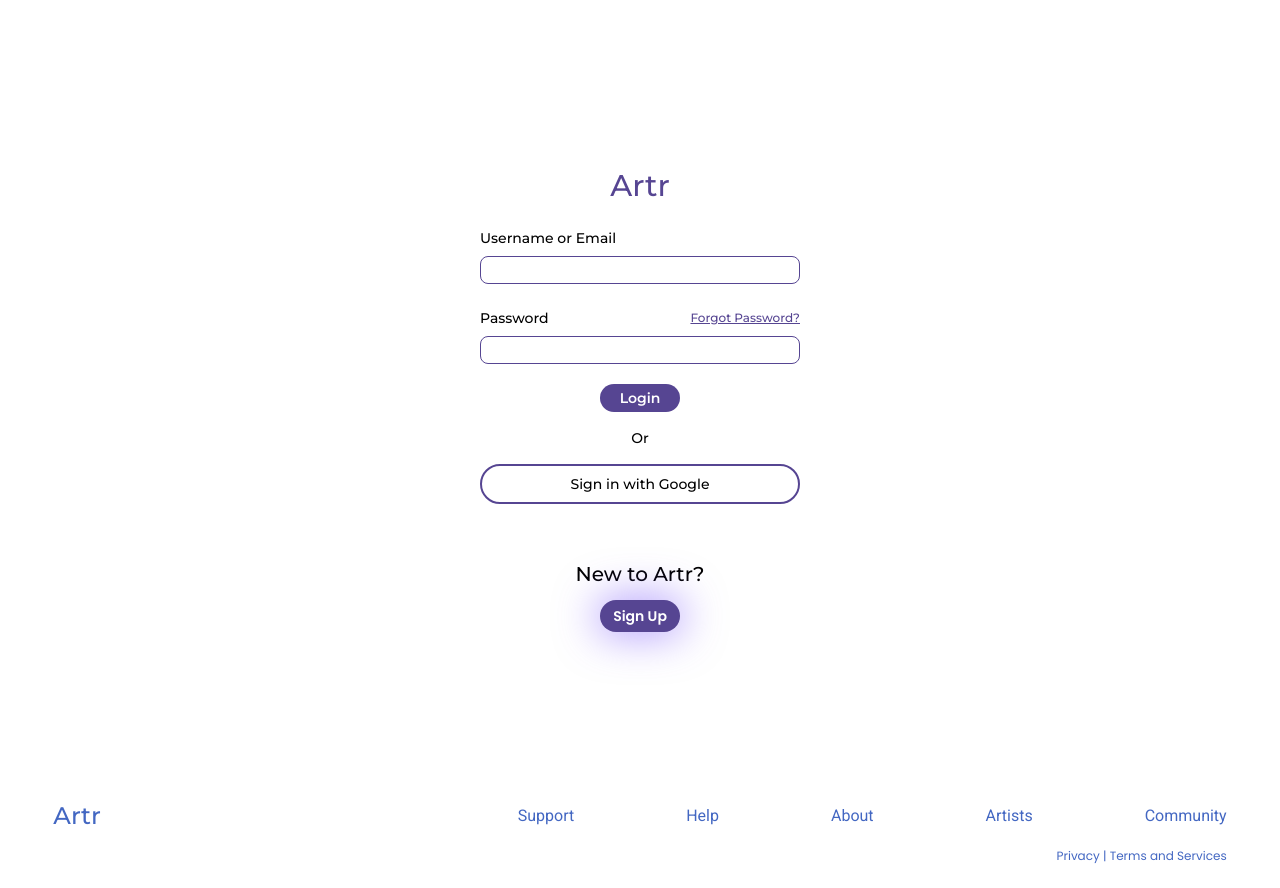
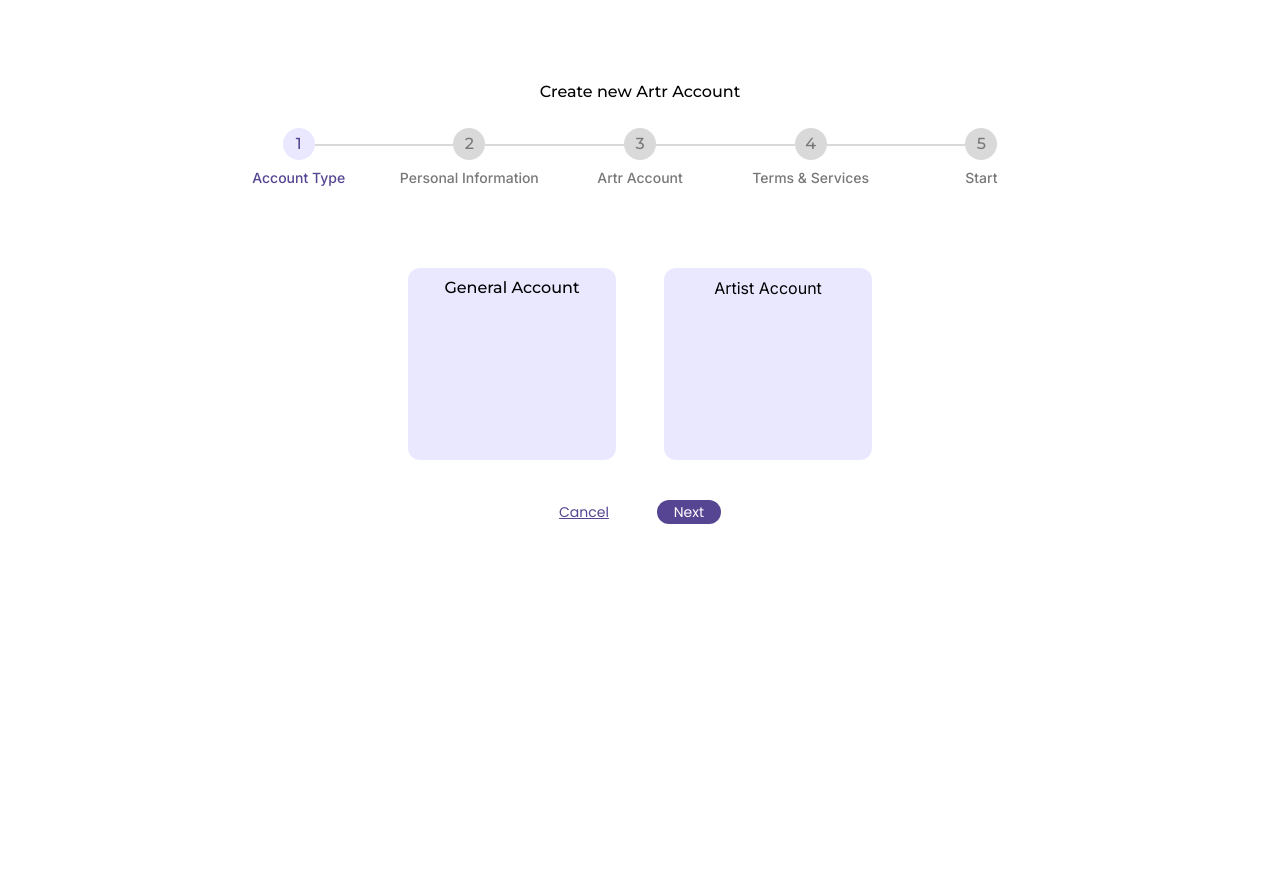
Before and after one commit to ArtrOfficial/Artr, a Next.js app in the folder artr/: page / in a window 1280 px wide. After the commit the page ends 800 px from the top, so only its background shows below. Built offline with nearby package versions, Linux system fonts and the light colour scheme.

Commit message:
fix general spacing/sizing. also added a check to see if user agreed to terms & conditions before proceeding

```diff
--- a/artr/app/page.js
+++ b/artr/app/page.js
@@ -4,8 +4,8 @@ import SignUp from "./pages/SignUp";
 export default function Home() {
   return (
     <div>
-      <SignIn />
-      {/* <SignUp /> */}
+      {/* <SignIn /> */}
+      <SignUp />
     </div>
   );
 }
--- a/artr/app/pages/SignUp.js
+++ b/artr/app/pages/SignUp.js
@@ -13,8 +13,14 @@ const steps = ['Account Type', 'Personal Information', 'Artr Account', 'Terms &
 
 function SignUp() {
   const [currentStep, setCurrentStep] = useState(1);
+  const [isChecked, setCheckBox] = useState(false);
 
   const handleNext = () => {
+    if (currentStep === 4 && !isChecked) {
+      alert('You must agree to the terms and conditions to proceed.');
+      return;
+    }
+
     setCurrentStep((prevStep) => Math.min(prevStep + 1, 5));
   };
 
@@ -32,19 +38,30 @@ function SignUp() {
 
         {currentStep === 3 && <SignUp3 />}
 
-        {currentStep === 4 && <SignUp4 />}
+        {currentStep === 4 && <SignUp4 isChecked={isChecked} setCheckBox={setCheckBox} />}
 
         {currentStep === 5 && <NewArtistProfile />}
 
       </div>
       <div className='flex mt-10 poppins-reg'>
-        {currentStep < 5 && (
+        {currentStep < 4 && (
           <div>
             <button className='underline text-customPurple text-sm mr-6'>
               Cancel
             </button>
             <button className='text-sm bg-customPurple text-white rounded-xl w-16 h-6 ml-6' onClick={handleNext}>
               Next
+            </button>
+          </div>
+        )}
+
+        {currentStep === 4 && (
+          <div>
+            <button className='underline text-customPurple text-sm mr-6'>
+              Cancel
+            </button>
+            <button className='text-sm bg-customPurple text-white rounded-xl w-16 h-6 ml-6 shadow-lightPurple' onClick={handleNext}>
+              Start
             </button>
           </div>
         )}
--- a/artr/app/pages/SignUp1.js
+++ b/artr/app/pages/SignUp1.js
@@ -2,7 +2,7 @@ import React from 'react';
 
 function SignUp1() {
   return (
-    <div className='flex text-center'>
+    <div className='flex text-center mt-14'>
       <div className='bg-lilac w-52 h-48 rounded-xl mr-6 montserrat-med text-base'>
         <div className='mt-2'>General Account</div>
       </div>
--- a/artr/app/pages/SignUp2.js
+++ b/artr/app/pages/SignUp2.js
@@ -41,7 +41,7 @@ function SignUp2() {
   };
 
   return (
-    <div className='flex flex-col text-center'>
+    <div className='flex flex-col text-center mt-12 mb-10'>
       <div className='flex text-sm mb-2 inter-med'>
         <div className='mr-1'>
           Email
@@ -55,7 +55,7 @@ function SignUp2() {
         name="email"
         value={formData.email}
         onChange={handleInputChange}
-        className='border border-customPurple rounded-2xl w-80'
+        className='border border-customPurple rounded-2xl w-96 h-8'
       />
       <div className='flex text-sm mb-2 mt-4 inter-med'>
         <div className='mr-1'>
@@ -75,7 +75,7 @@ function SignUp2() {
             name="month"
             value={formData.birthday.month}
             onChange={handleBirthdayChange}
-            className='border border-customPurple rounded-xl w-10'
+            className='border border-customPurple rounded-2xl w-12 h-8'
           />
         </div>
 
@@ -88,7 +88,7 @@ function SignUp2() {
             name="day"
             value={formData.birthday.day}
             onChange={handleBirthdayChange}
-            className='border border-customPurple rounded-xl w-10'
+            className='border border-customPurple rounded-2xl w-12 h-8'
           />
         </div>
 
@@ -101,7 +101,7 @@ function SignUp2() {
             name="year"
             value={formData.birthday.year}
             onChange={handleBirthdayChange}
-            className='border border-customPurple rounded-xl w-20'
+            className='border border-customPurple rounded-2xl w-24 h-8'
           />
         </div>
       </div>
--- a/artr/app/pages/SignUp3.js
+++ b/artr/app/pages/SignUp3.js
@@ -2,19 +2,19 @@ import React from 'react';
 
 function SignUp3() {
   return (
-    <div className='flex flex-col inter-med text-sm'>
+    <div className='flex flex-col inter-med text-sm mt-4'>
       <div className='mb-2'>
         Artr ID
       </div>
-      <input type="text" className='mb-4 border border-customPurple rounded-2xl w-80 h-7'/>
+      <input type="text" className='mb-4 border border-customPurple rounded-2xl w-96 h-8'/>
       <div className='mb-2'>
         Display Name
       </div>
-      <input type="text" className='mb-4 border border-customPurple rounded-2xl w-80 h-7'/>
+      <input type="text" className='mb-4 border border-customPurple rounded-2xl w-96 h-8'/>
       <div className='mb-2'>
         Password
       </div>
-      <input type="password" className='mb-4 border border-customPurple rounded-2xl w-80 h-7'/>
+      <input type="password" className='mb-4 border border-customPurple rounded-2xl w-96 h-8'/>
       <div className='text-xs mb-4'>
         Password must contain:
         <ul className='list-disc list-inside'>
@@ -25,7 +25,7 @@ function SignUp3() {
       <div className='mb-2'>
         Confirm Password
       </div>
-      <input type="password" className='border border-customPurple rounded-2xl w-80 h-7'/>
+      <input type="password" className='border border-customPurple rounded-2xl w-96 h-8'/>
     </div>
   );
 }
--- a/artr/app/pages/SignUp4.js
+++ b/artr/app/pages/SignUp4.js
@@ -1,8 +1,13 @@
 import React from 'react';
 
-function SignUp4() {
+function SignUp4({ isChecked, setCheckBox }) {
+
+  const handleCheckboxChange = (event) => {
+    setCheckBox(event.target.checked);
+  };
+
   return (
-    <div className='flex flex-col'>
+    <div className='flex flex-col mt-6'>
       <div className='inter-med text-base'>
         ArtrSpace Terms and Conditions
       </div>
@@ -10,6 +15,8 @@ function SignUp4() {
       <div className='flex mt-4'>
         <input
           type="checkbox"
+          checked={isChecked}
+          onChange={handleCheckboxChange}
           className='w-5 h-5 rounded-md border border-customPurple'
         />
         <div className='text-sm poppins-reg ml-2'>
--- a/artr/app/src/components/ProgressBar.js
+++ b/artr/app/src/components/ProgressBar.js
@@ -3,7 +3,7 @@ import React from 'react';
 
 const ProgressBar = ({ currentStep, steps, bars }) => {
   return (
-    <div className="flex justify-between items-center w-9/12 mb-6">
+    <div className="flex justify-between items-center w-11/12 sm:w-10/12 md:w-9/12 lg:w-8/12 mb-6">
       {steps.map((step, index) => (
         <div key={index} className="flex flex-col items-center relative w-full">
           <div
```
